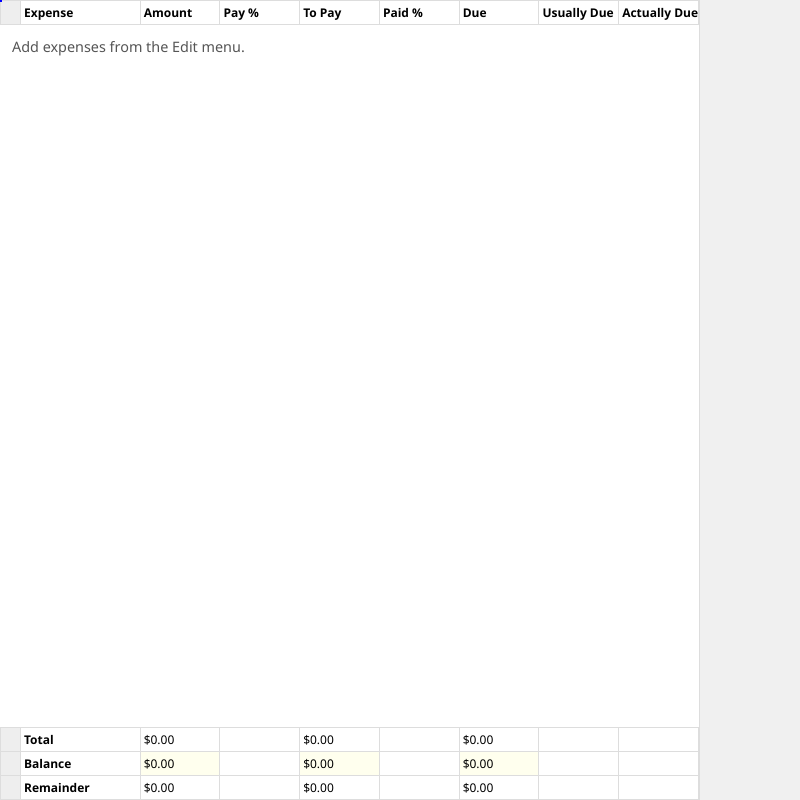
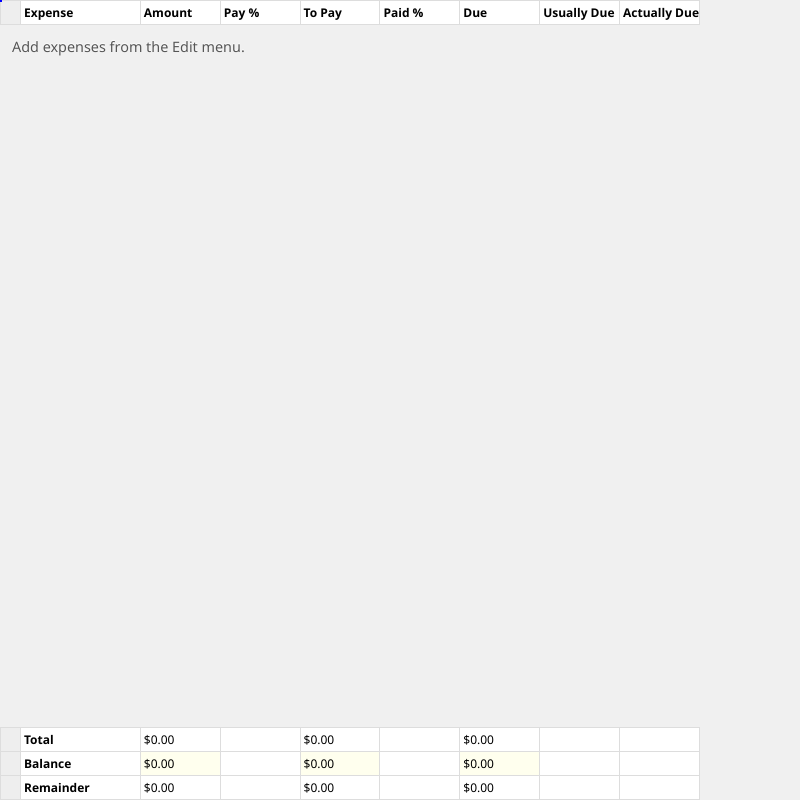
Before and after one commit to sdegutis/family-budget-js, an Electron app: page index.html in a window 800 px wide. Drawn offline with Linux system fonts and the light colour scheme.

Commit message:
Clean up CSS

```diff
--- a/index.css
+++ b/index.css
@@ -27,8 +27,6 @@ body > div::-webkit-scrollbar {
 body > div {
   overflow-x: hidden;
   overflow-y: auto;
-  background: #fff;
-  border-right: 1px solid #ddd;
 }
 
 table {
@@ -41,10 +39,6 @@ table {
 input {
   font: inherit;
   background: #ffe;
-  /* background: #17f2; */
-}
-
-input:hover {
 }
 
 th {
```
